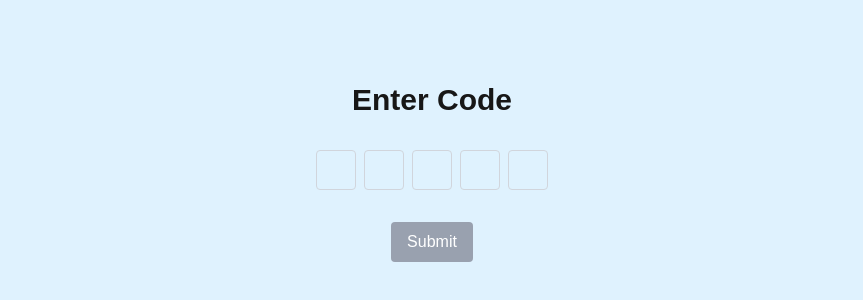
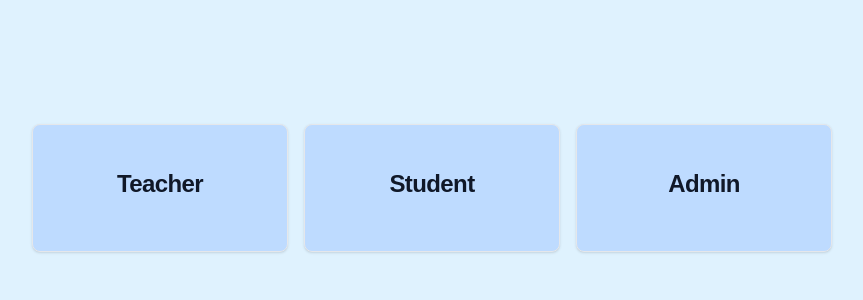
Before and after one commit to Negi-Ashish/ProfessorChrome, a Next.js app: page / in a window 1280 px wide. Shown: the part 212-512 px from the top of the page, without its empty margins (208-1071 px from the left). Built offline with nearby package versions, Linux system fonts and the light colour scheme.

Commit message:
Introduced the admin component

```diff
--- a/app/page.tsx
+++ b/app/page.tsx
@@ -3,13 +3,13 @@
 import { useEffect, useState } from "react";
 import { ToggleComponent } from "@/components/toggle";
 export default function Home() {
-  const [teacher, setTeacher] = useState(true);
+  const [role, setRole] = useState("");
 
   useEffect(() => {}, []);
 
   return (
     <div className="flex items-center justify-center h-screen w-screen bg-sky-100">
-      <ToggleComponent teacher={teacher} setTeacher={setTeacher} />
+      <ToggleComponent role={role} setRole={setRole} />
     </div>
   );
 }
--- /dev/null
+++ b/components/admin.tsx
@@ -0,0 +1,14 @@
+import { Dispatch, SetStateAction } from "react";
+
+interface AdminProp {
+  text?: string; // optional prop
+  setRole?: Dispatch<SetStateAction<string>>;
+}
+
+export function AdminComponent(props: AdminProp) {
+  return (
+    <h1 className="text-3xl font-bold underline bg-sky-500/60 p-4 rounded text-center">
+      {props.text || "Hello student!"}
+    </h1>
+  );
+}
--- a/components/toggle.tsx
+++ b/components/toggle.tsx
@@ -1,16 +1,55 @@
 import { Dispatch, SetStateAction } from "react";
 import { TeacherComponent } from "./teacher";
 import { StudentComponent } from "./student";
+import { AdminComponent } from "./admin";
+import { Card } from "./Card";
 
 interface ToggleProp {
-  teacher: boolean; // optional prop
-  setTeacher: Dispatch<SetStateAction<boolean>>;
+  role: string; // optional prop
+  setRole: Dispatch<SetStateAction<string>>;
 }
 
 export function ToggleComponent(props: ToggleProp) {
   return (
     <div>
-      {props.teacher == true ? <TeacherComponent /> : <StudentComponent />}
+      {(() => {
+        switch (props.role) {
+          case "teacher":
+            return <TeacherComponent setRole={props.setRole} />;
+          case "student":
+            return <StudentComponent />;
+          case "admin":
+            return <AdminComponent />;
+          default:
+            return (
+              <div className="max-w-6xl mx-auto">
+                <div className="flex flex-wrap gap-4 max-h-[80vh] overflow-auto p-4 justify-center">
+                  {/* Teacher Button */}
+                  <button
+                    className="flex-shrink-0"
+                    onClick={() => props.setRole("teacher")}
+                  >
+                    <Card title="Teacher" />
+                  </button>
+                  {/* Student Button */}
+                  <button
+                    className="flex-shrink-0"
+                    onClick={() => props.setRole("student")}
+                  >
+                    <Card title="Student" />
+                  </button>
+                  {/* Admin Button */}
+                  <button
+                    className="flex-shrink-0"
+                    onClick={() => props.setRole("admin")}
+                  >
+                    <Card title="Admin" />
+                  </button>
+                </div>
+              </div>
+            );
+        }
+      })()}
     </div>
   );
 }
--- a/package.json
+++ b/package.json
@@ -15,7 +15,8 @@
     "next": "15.3.2",
     "postcss": "^8.5.6",
     "react": "^19.0.0",
-    "react-dom": "^19.0.0"
+    "react-dom": "^19.0.0",
+    "react-icons": "^4.9.0"
   },
   "devDependencies": {
     "@eslint/eslintrc": "^3",
```
Also changed, not shown: 1 other file (tests, documents, lock files or other folders).
